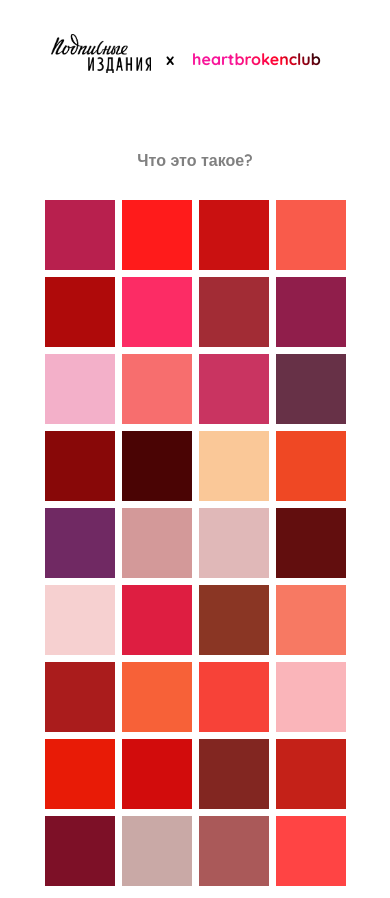
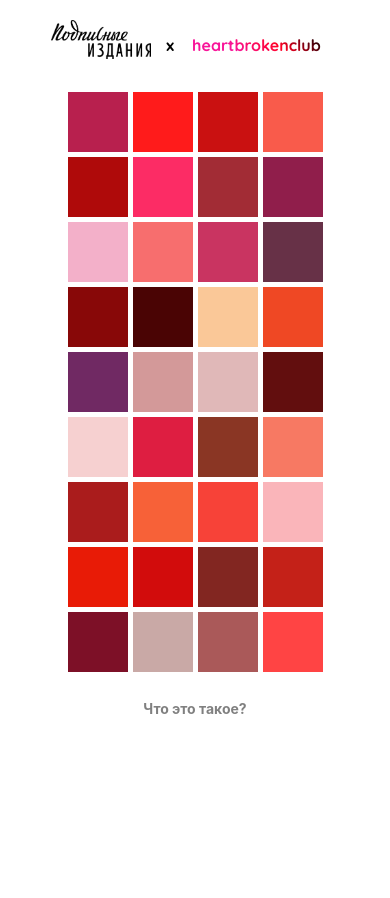
Before and after one commit to lizasilent/heartbrokenclub, a React (Create React App) app: page / in a window 390 px wide. After the commit the page ends 844 px from the top, so only its background shows below. Built offline with nearby package versions, Linux system fonts and the light colour scheme; a web font is replaced by a local one.

Commit message:
Mobile styles changes

```diff
--- a/src/components/Header.css
+++ b/src/components/Header.css
@@ -3,7 +3,6 @@
   flex-flow: row wrap;
   align-content: center;
   justify-content: center;
-  min-height: 120px;
   padding: 10px;
 }
 
--- a/src/components/Main.css
+++ b/src/components/Main.css
@@ -2,9 +2,7 @@
   margin: 0 auto;
   padding: 0 10% 3%;
   display: flex;
-  flex-wrap: wrap;
   flex-direction: column;
-  min-height: 120px;
   align-items: center;
   justify-content: space-between;
 }
@@ -16,46 +14,46 @@
 }
 
 .main__text p {
-  font-family: "Quicksand", sans-serif;
   font-size: 16px;
   line-height: 1.5;
 }
 
 .main__text hr {
-  width: 20%
+  width: 20%;
 }
 
 .main__text h1 {
-  font-family: "Quicksand", sans-serif;
   font-size: 16px;
   font-weight: bold;
+}
+
+.main__text h1 a {
+  text-decoration: none;
+  color: inherit;
 }
 
 .main__text h1:hover {
   cursor: pointer;
   opacity: 0.5;
-
 }
 
-.wrapper {
+.grid {
   margin: 0 auto;
   padding: 0;
   display: grid;
   gap: 10px;
-  grid-template-rows: repeat(6, 100px);
-  grid-template-columns: repeat(6, 100px);
+  grid-template-rows: repeat(6, 90px);
+  grid-template-columns: repeat(6, 90px);
   list-style-type: none;
 }
 
-.wrapper-cell:hover {
+.grid-cell:hover {
   opacity: 0.8;
   cursor: pointer;
 }
 
 @media screen and (max-width: 838px) {
-  .wrapper {
-    grid-template-rows: repeat(6, 90px);
-    grid-template-columns: repeat(6, 90px);
+  .grid {
     gap: 7px;
   }
 }
@@ -75,18 +73,29 @@
     padding: 0 5% 3%;
   }
 
-  .wrapper {
-    grid-template-rows: repeat(9, 70px);
-    grid-template-columns: repeat(4, 70px);
+  .grid {
+    grid-template-rows: repeat(6, 70px);
+    grid-template-columns: repeat(6, 70px);
   }
 
   .main__text p {
     font-size: 12px;
   }
+
+  .main__text h1 {
+    font-size: 14px;
+  }
 }
 
-@media screen and (max-width: 350px) {
-  .wrapper {
+@media screen and (max-width: 500px) {
+  .grid {
+    grid-template-rows: repeat(6, 60px);
+    grid-template-columns: repeat(6, 60px);
+  }
+}
+
+@media screen and (max-width: 415px) {
+  .grid {
     grid-template-rows: repeat(9, 60px);
     grid-template-columns: repeat(4, 60px);
     gap: 5px;
--- a/src/components/Main.js
+++ b/src/components/Main.js
@@ -2,65 +2,68 @@ import "./Main.css";
 import React from "react";
 
 function Main({ popupActive, cards, handleText, active }) {
-
   const red = {
-  color: "red"
-}
+    color: "red",
+  };
 
   const grey = {
-  color: "grey"
-}
-
+    color: "grey",
+  };
 
   return (
     <main className="main">
-      <div className="main__text">
-
-        <h1 onClick={handleText} style={active ? red : grey}>Что это такое?</h1>
-        {
-          active && (
-            <>
-
-            <p className="main__text">
-          Работая в торговом зале “Подписных” , мы часто сталкивались с запросом
-          “посоветуйте книгу, чтоб было про любовь и с хорошим концом”. Мы
-          решили собрать ридинг-группу и исследовать эту туманную область
-          романов в поисках идеального. Идеального мы не нашли, зато обнаружили
-          много очень любопытных книг, и нам захотелось поделиться результатами
-          нашего поиска. Так получился сайт “Клуба разбитых сердец”, где под
-          каждый роман мы выбрали подходящий по ощущениям и ассоциациям оттенок
-          красного (например, роману о Расине подходит цвет темно-красных
-          бархатных кресел в театре, а свежий модернисткий текст о любви в
-          Нью-Йорке ассоциируется с ярким, почти арбузным розовым).
-        </p>
-        <p className="main__text">
-          Основной состав ридинг-группы:
-          <span className="popup__logo"></span>Катя Кожушная{" "}
-          <span className="popup__logo"></span> Аня Каннуникова{" "}
-          <span className="popup__logo"></span> Катя Блатова{" "}
-          <span className="popup__logo"></span> Глеб Дуганов{" "}
-          <span className="popup__logo"></span> Наташа Родионова{" "}
-          <span className="popup__logo"></span> Саша Соколов
-        </p>
-        <hr/>
-        </>
-          )
-        }
-
-      </div>
-
-      <ul className="wrapper">
+      <div className="wrapper">
+        <ul className="grid">
           {cards.map((card) => (
             <li
               onClick={() => popupActive(card)}
               key={card.id}
-            className="wrapper-cell"
+              className="grid-cell"
               style={{
                 backgroundColor: card.color,
               }}
             ></li>
           ))}
         </ul>
+      </div>
+      <div className="main__text">
+        <h1 onClick={handleText} style={active ? red : grey}>
+         <a href="#maintext"> Что это такое? </a>
+        </h1>
+        {active && (
+          <>
+            <p className="main__text" id="maintext">
+              Работая в торговом зале “Подписных” , мы часто сталкивались с запросом “посоветуйте
+              книгу, чтоб было про любовь и с хорошим концом”. Мы решили собрать ридинг-группу и
+              исследовать эту туманную область романов в поисках идеального. Идеального мы не нашли,
+              зато обнаружили много очень любопытных книг, и нам захотелось поделиться результатами
+              нашего поиска. Так получился сайт “Клуба разбитых сердец”, где под каждый роман мы
+              выбрали подходящий по ощущениям и ассоциациям оттенок красного (например, роману о
+              Расине подходит цвет темно-красных бархатных кресел в театре, а свежий модернисткий
+              текст о любви в Нью-Йорке ассоциируется с ярким, почти арбузным розовым).
+            </p>
+            <hr />
+            <p className="main__text">
+              Основной состав ридинг-группы:
+              <br />
+              <br />
+              {[
+                "Катя Кожушная",
+                "Аня Каннуникова",
+                "Катя Блатова",
+                "Глеб Дуганов",
+                "Наташа Родионова",
+                "Саша Соколов",
+              ].map((elem) => (
+                <>
+                  <span className="popup__logo" key={Math.random} />
+                  {elem}
+                </>
+              ))}
+            </p>
+          </>
+        )}
+      </div>
     </main>
   );
 }
--- a/src/components/Popup.css
+++ b/src/components/Popup.css
@@ -9,12 +9,7 @@
   visibility: hidden;
   opacity: 0;
   transition: visibility 0.5s, opacity 0.5s linear;
-  /* display: flex;
-  flex-direction: column;
-  justify-content: center;
-  align-items: center; */
   z-index: 7;
-  /* padding: 100px 0; */
 }
 
 .popup_is-open {
@@ -175,16 +170,22 @@
 
   .popup__description {
     font-size: 14px;
+    width: 60%;
   }
 
   .popup__img_container {
-    width: 30%;
+    width: 40%;
     padding-left: 20px;
     text-align: left;
   }
 
   .popup__img {
     min-height: 150px;
+
+    img {
+      height: 200px;
+      width: 140px;
+    }
   }
 
   .popup__link {
@@ -205,6 +206,11 @@
 @media screen and (max-width: 555px) {
   .popup__img {
     min-height: 100px;
+
+    img {
+      height: 150px;
+      width: 100px;
+    }
   }
 }
 
@@ -227,13 +233,21 @@
     font-size: 10px;
   }
 
-  .popup__img {
-    min-height: 70px;
+  .popup__img img {
+    height: 110px;
+    width: 80px;
   }
 }
 
 @media screen and (max-width: 350px) {
   .popup__form2 {
     max-width: 100%;
+    padding: 10px;
+  }
+
+  .popup__img_container {
+
+    padding-left: 10px;
+
   }
 }
```
Lines whose indentation alone changed are shown as unchanged.
